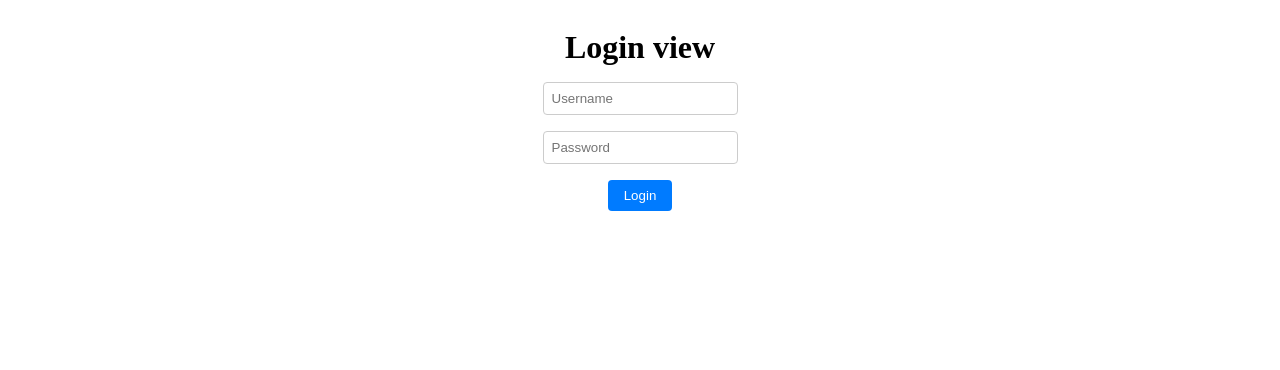
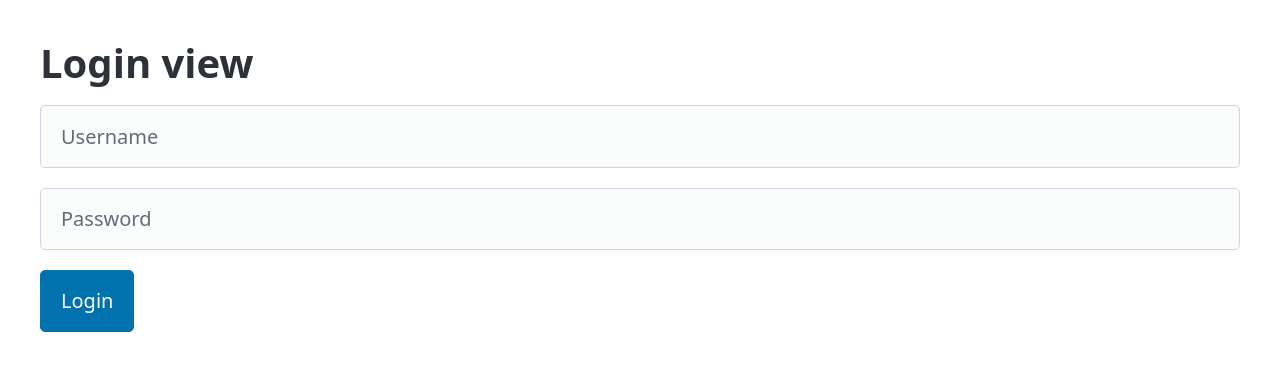
Before and after one commit to marcterradas/fitness-journal-app, a Vue app in the folder app/: page /login in a window 1280 px wide. Shown: the top 370 px of the page. Built offline with nearby package versions, Linux system fonts and the light colour scheme.

Commit message:
Add pico css.

```diff
--- a/app/package.json
+++ b/app/package.json
@@ -12,6 +12,7 @@
     "preview": "vite preview"
   },
   "dependencies": {
+    "@picocss/pico": "^2.1.1",
     "vue": "^3.5.22",
     "vue-router": "^4.6.3"
   },
--- a/app/src/LoginView.vue
+++ b/app/src/LoginView.vue
@@ -17,33 +17,6 @@ function goToHome() {
 </script>
 <style scoped>
 .login {
-    display: flex;
-    flex-direction: column;
-    align-items: center;
-}
-
-.login__title {
-    font-size: 2rem;
-    margin-bottom: 1rem;
-}
-
-.login__input {
-    padding: 0.5rem;
-    margin-bottom: 1rem;
-    border: 1px solid #ccc;
-    border-radius: 4px;
-}
-
-.login__button {
-    padding: 0.5rem 1rem;
-    background-color: #007bff;
-    color: white;
-    border: none;
-    border-radius: 4px;
-    cursor: pointer;
-}
-
-.login__button:hover {
-    background-color: #0056b3;
+    padding: 2rem;
 }
 </style>
--- a/app/src/main.js
+++ b/app/src/main.js
@@ -2,4 +2,6 @@ import { createApp } from 'vue'
 import App from './App.vue'
 import { router } from './useRouter.js'
 
+import '@picocss/pico'
+
 createApp(App).use(router).mount('#app')
```
Also changed, not shown: 1 other file (tests, documents, lock files or other folders).
